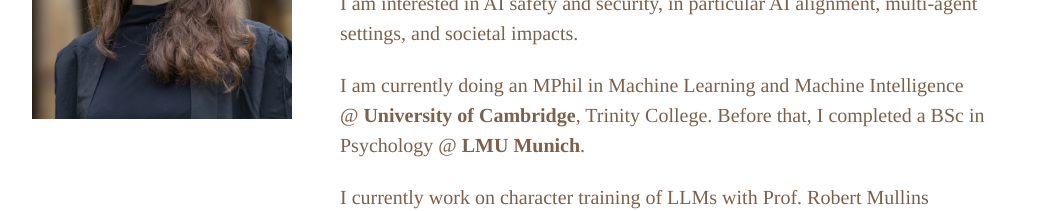
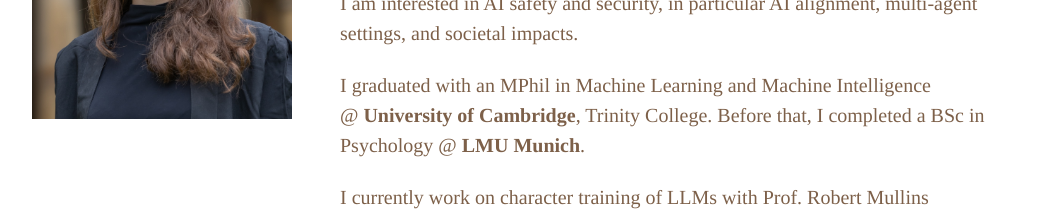
Before and after one commit to BrittBesch/BrittBesch.github.io, a plain HTML site: page index.html in a window 1280 px wide. Shown: the part 301-512 px from the top of the page, without its empty margins (64-1107 px from the left). Drawn offline with Linux system fonts and the light colour scheme.

Commit message:
update: say MPhil is completed

```diff
--- a/index.html
+++ b/index.html
@@ -54,7 +54,7 @@
           </p>
 
           <p>
-            I am currently doing an MPhil in Machine Learning and Machine
+            I graduated with an MPhil in Machine Learning and Machine
             Intelligence @&nbsp;<span class="org"><a href="https://www.cam.ac.uk" target="_blank" rel="noopener">University of Cambridge</a></span>, Trinity College. Before that,
             I completed a BSc in Psychology @&nbsp;<span class="org"><a href="https://www.lmu.de" target="_blank" rel="noopener">LMU Munich</a></span>.
           </p>
```
